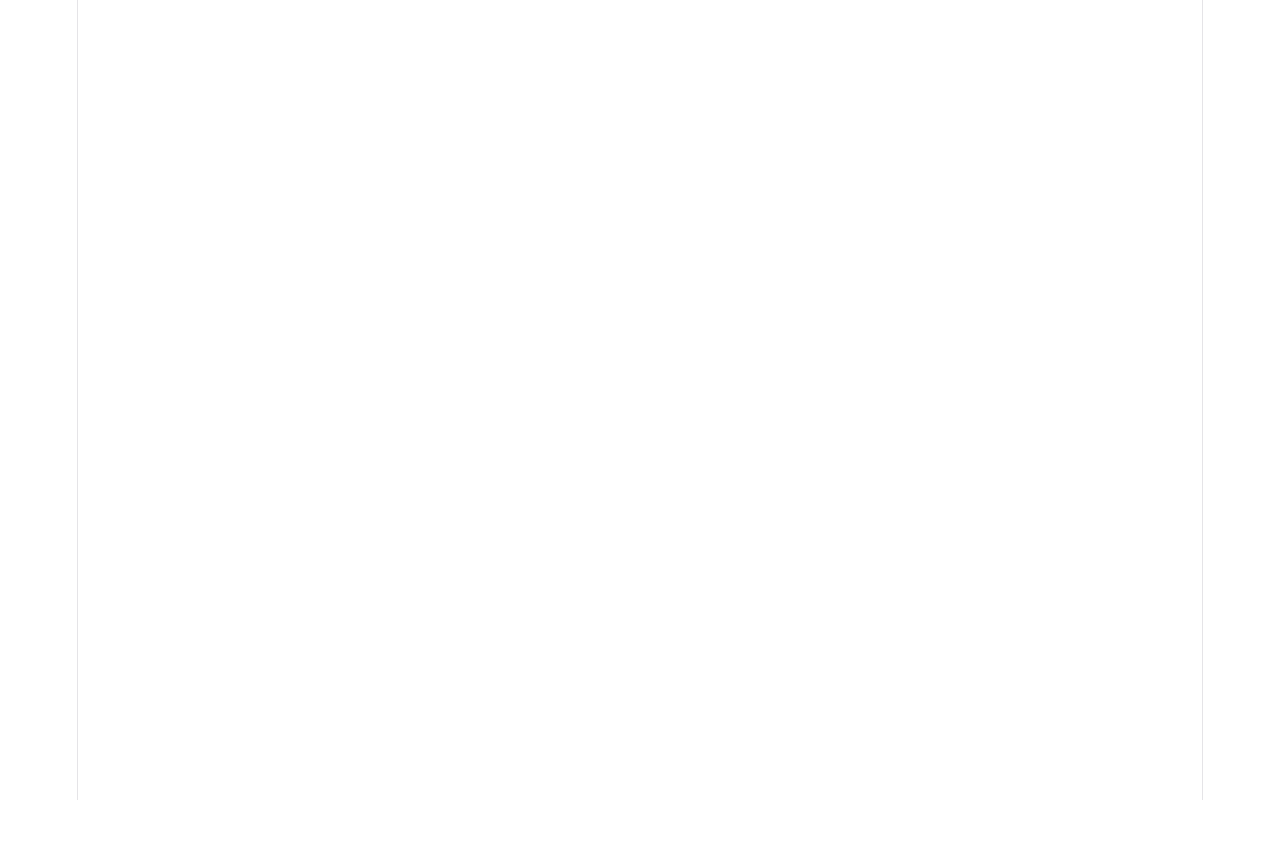
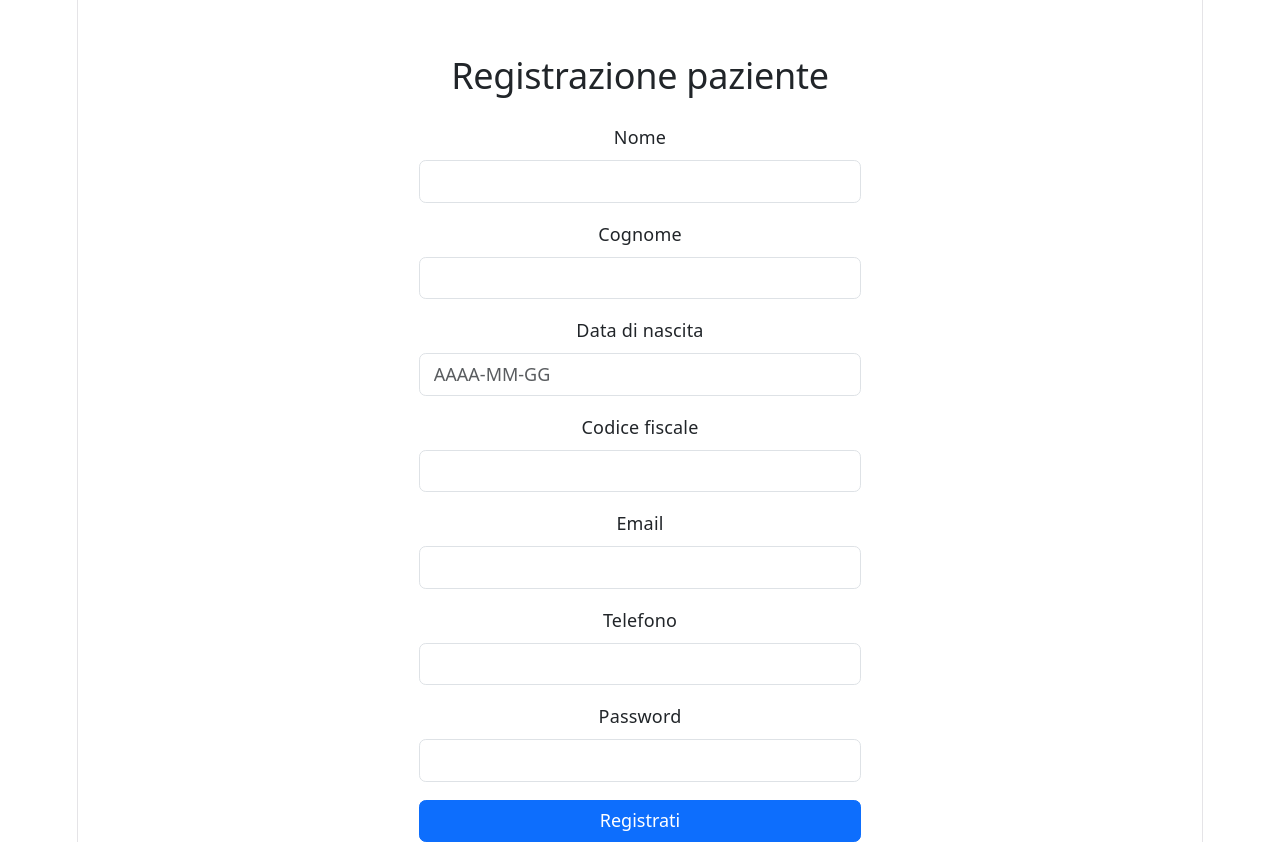
Before and after one commit to lucanistri703/pw16-clinica, a React app in the folder frontend/: page /registrazione in a window 1280 px wide. Before the commit this address had no page. Before the commit the page ends 800 px from the top, so only its background shows below. Built offline with nearby package versions, Linux system fonts and the light colour scheme; the HTML template or start-up script is replaced by a standard one.

Commit message:
Implementata pagina Registrazione paziente con validazione backend ed errori per campo

```diff
--- a/frontend/src/App.jsx
+++ b/frontend/src/App.jsx
@@ -1,6 +1,7 @@
 import { BrowserRouter, Routes, Route } from 'react-router-dom'
 import Login from './pages/Login'
 import HomePaziente from './pages/HomePaziente'
+import Registrazione from './pages/Registrazione'
 
 function App() {
   return (
@@ -8,6 +9,7 @@ function App() {
       <Routes>
         <Route path="/" element={<Login />} />
         <Route path="/home-paziente" element={<HomePaziente />} />
+        <Route path="/registrazione" element={<Registrazione />} />
       </Routes>
     </BrowserRouter>
   )
--- /dev/null
+++ b/frontend/src/pages/Registrazione.jsx
@@ -0,0 +1,152 @@
+import { useState } from 'react'
+import { useNavigate } from 'react-router-dom'
+
+function Registrazione() {
+  const [nome, setNome] = useState('')
+  const [cognome, setCognome] = useState('')
+  const [dataNascita, setDataNascita] = useState('')
+  const [codiceFiscale, setCodiceFiscale] = useState('')
+  const [email, setEmail] = useState('')
+  const [telefono, setTelefono] = useState('')
+  const [password, setPassword] = useState('')
+  const [errori, setErrori] = useState({})
+  const [erroreGenerale, setErroreGenerale] = useState('')
+  const navigate = useNavigate()
+
+  async function gestisciRegistrazione(evento) {
+    evento.preventDefault()
+    setErrori({})
+    setErroreGenerale('')
+
+    try {
+      const risposta = await fetch('http://127.0.0.1:8000/pazienti/registrazione', {
+        method: 'POST',
+        headers: { 'Content-Type': 'application/json' },
+        body: JSON.stringify({
+          nome: nome,
+          cognome: cognome,
+          data_nascita: dataNascita,
+          codice_fiscale: codiceFiscale,
+          email: email,
+          telefono: telefono === '' ? null : telefono,
+          password: password,
+        }),
+      })
+
+      if (risposta.ok) {
+        alert('Registrazione completata! Ora puoi accedere.')
+        navigate('/')
+        return
+      }
+
+      const datiErrore = await risposta.json()
+
+      if (Array.isArray(datiErrore.detail)) {
+        const nuoviErrori = {}
+        for (const err of datiErrore.detail) {
+          const campo = err.loc[err.loc.length - 1]
+          nuoviErrori[campo] = err.msg
+        }
+        setErrori(nuoviErrori)
+      } else {
+        setErroreGenerale(datiErrore.detail)
+      }
+
+    } catch (err) {
+      setErroreGenerale('Errore di connessione al server')
+    }
+  }
+
+  return (
+    <div className="container mt-5">
+      <div className="row justify-content-center">
+        <div className="col-md-5">
+          <h2 className="text-center mb-4">Registrazione paziente</h2>
+          <form onSubmit={gestisciRegistrazione}>
+            <div className="mb-3">
+              <label className="form-label">Nome</label>
+              <input
+                type="text"
+                className="form-control"
+                value={nome}
+                onChange={(e) => setNome(e.target.value)}
+              />
+              {errori.nome && <div className="text-danger">{errori.nome}</div>}
+            </div>
+            <div className="mb-3">
+              <label className="form-label">Cognome</label>
+              <input
+                type="text"
+                className="form-control"
+                value={cognome}
+                onChange={(e) => setCognome(e.target.value)}
+              />
+              {errori.cognome && <div className="text-danger">{errori.cognome}</div>}
+            </div>
+            <div className="mb-3">
+              <label className="form-label">Data di nascita</label>
+              <input
+                type="text"
+                className="form-control"
+                placeholder="AAAA-MM-GG"
+                value={dataNascita}
+                onChange={(e) => setDataNascita(e.target.value)}
+              />
+              {errori.data_nascita && <div className="text-danger">{errori.data_nascita}</div>}
+            </div>
+            <div className="mb-3">
+              <label className="form-label">Codice fiscale</label>
+              <input
+                type="text"
+                className="form-control"
+                value={codiceFiscale}
+                onChange={(e) => setCodiceFiscale(e.target.value)}
+              />
+              {errori.codice_fiscale && <div className="text-danger">{errori.codice_fiscale}</div>}
+            </div>
+            <div className="mb-3">
+              <label className="form-label">Email</label>
+              <input
+                type="email"
+                className="form-control"
+                value={email}
+                onChange={(e) => setEmail(e.target.value)}
+              />
+              {errori.email && <div className="text-danger">{errori.email}</div>}
+            </div>
+            <div className="mb-3">
+              <label className="form-label">Telefono</label>
+              <input
+                type="text"
+                className="form-control"
+                value={telefono}
+                onChange={(e) => setTelefono(e.target.value)}
+              />
+              {errori.telefono && <div className="text-danger">{errori.telefono}</div>}
+            </div>
+            <div className="mb-3">
+              <label className="form-label">Password</label>
+              <input
+                type="password"
+                className="form-control"
+                value={password}
+                onChange={(e) => setPassword(e.target.value)}
+              />
+              {errori.password && <div className="text-danger">{errori.password}</div>}
+            </div>
+            {erroreGenerale && (
+              <div className="alert alert-danger" role="alert">
+                {erroreGenerale}
+              </div>
+            )}
+            <button type="submit" className="btn btn-primary w-100">
+              Registrati
+            </button>
+          </form>
+        </div>
+      </div>
+    </div>
+  )
+}
+
+export default Registrazione
```
